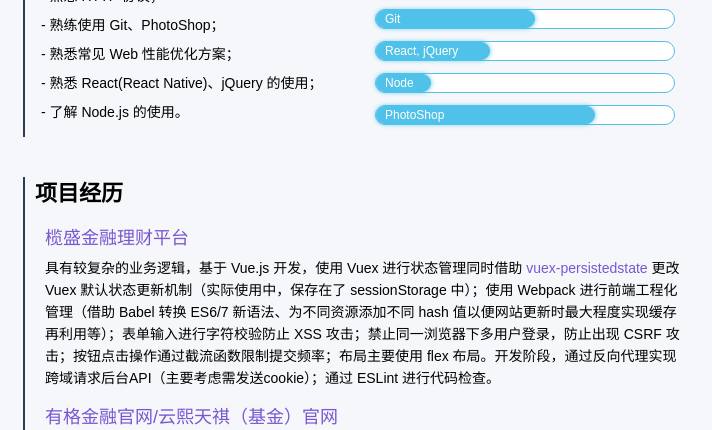
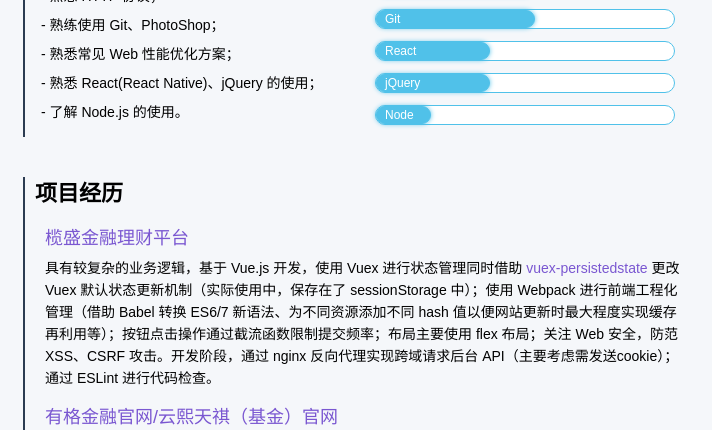
Before and after one commit to vincexiaoguangliu/resume, a website: page pdf.html in a window 1280 px wide. Shown: the part 267-697 px from the top of the page, 427-1139 px from the left. Drawn offline with Linux system fonts and the light colour scheme.

Commit message:
update resume

```diff
--- a/pdf.html
+++ b/pdf.html
@@ -112,14 +112,17 @@
                 <span class="fill fill-git">Git</span>
               </div>
               <div class="progress-bar">
-                <span class="fill fill-jq">React, jQuery</span>
+                <span class="fill fill-jq">React</span>
+              </div>
+              <div class="progress-bar">
+                <span class="fill fill-jq">jQuery</span>
               </div>
               <div class="progress-bar">
                 <span class="fill fill-node">Node</span>
               </div>
-              <div class="progress-bar">
+              <!-- <div class="progress-bar">
                 <span class="fill fill-ps">PhotoShop</span>
-              </div>
+              </div> -->
             </div>
             <div class="clear-fix"></div>
           </div>
@@ -138,8 +141,8 @@
                   <p>
                     具有较复杂的业务逻辑，基于 Vue.js 开发，使用 Vuex 进行状态管理同时借助
                     <a href="https://github.com/robinvdvleuten/vuex-persistedstate" target="_blank" style="color: #7A57D1;">vuex-persistedstate</a> 更改 Vuex 默认状态更新机制（实际使用中，保存在了 sessionStorage 中）；使用 Webpack 进行前端工程化管理（借助 Babel 转换
-                    ES6/7 新语法、为不同资源添加不同 hash 值以便网站更新时最大程度实现缓存再利用等）；表单输入进行字符校验防止 XSS 攻击；禁止同一浏览器下多用户登录，防止出现 CSRF 攻击；按钮点击操作通过截流函数限制提交频率；布局主要使用
-                    flex 布局。开发阶段，通过反向代理实现跨域请求后台API（主要考虑需发送cookie）；通过 ESLint 进行代码检查。
+                    ES6/7 新语法、为不同资源添加不同 hash 值以便网站更新时最大程度实现缓存再利用等）；按钮点击操作通过截流函数限制提交频率；布局主要使用 flex 布局；关注 Web 安全，防范 XSS、CSRF
+                    攻击。开发阶段，通过 nginx 反向代理实现跨域请求后台 API（主要考虑需发送cookie）；通过 ESLint 进行代码检查。
                   </p>
                 </div>
               </li>
@@ -218,11 +221,9 @@
                   <p>主要职责为：</p>
                   <p>- 前端技术选型、框架搭建；</p>
                   <p>- 开发榄盛金融理财平台，包括 PC 和移动端 Web 页面及
-                    <a href="https://itunes.apple.com/cn/app/id1336295162" target="_blank"
-                      style="color: #7A57D1;">原生 APP</a>（APP 基于 React Native）；</p>
+                    <a href="https://itunes.apple.com/cn/app/id1336295162" target="_blank" style="color: #7A57D1;">原生 APP</a>（APP 基于 React Native）；</p>
                   <p>- 开发榄盛金融内部 OA 系统并打包桌面应用（使用 Vue 开发业务逻辑，Electron 打包）；</p>
                   <p>- 开发榄盛金融相关公司官网、活动页等。</p>
-                  <p>备注：React Native 和 Electron 项目开发周期很短，且后续很少维护，所以了解不深入。</p>
                 </div>
               </li>
               <li>
```
Also changed, not shown: index.html (+13 -9 lines).
